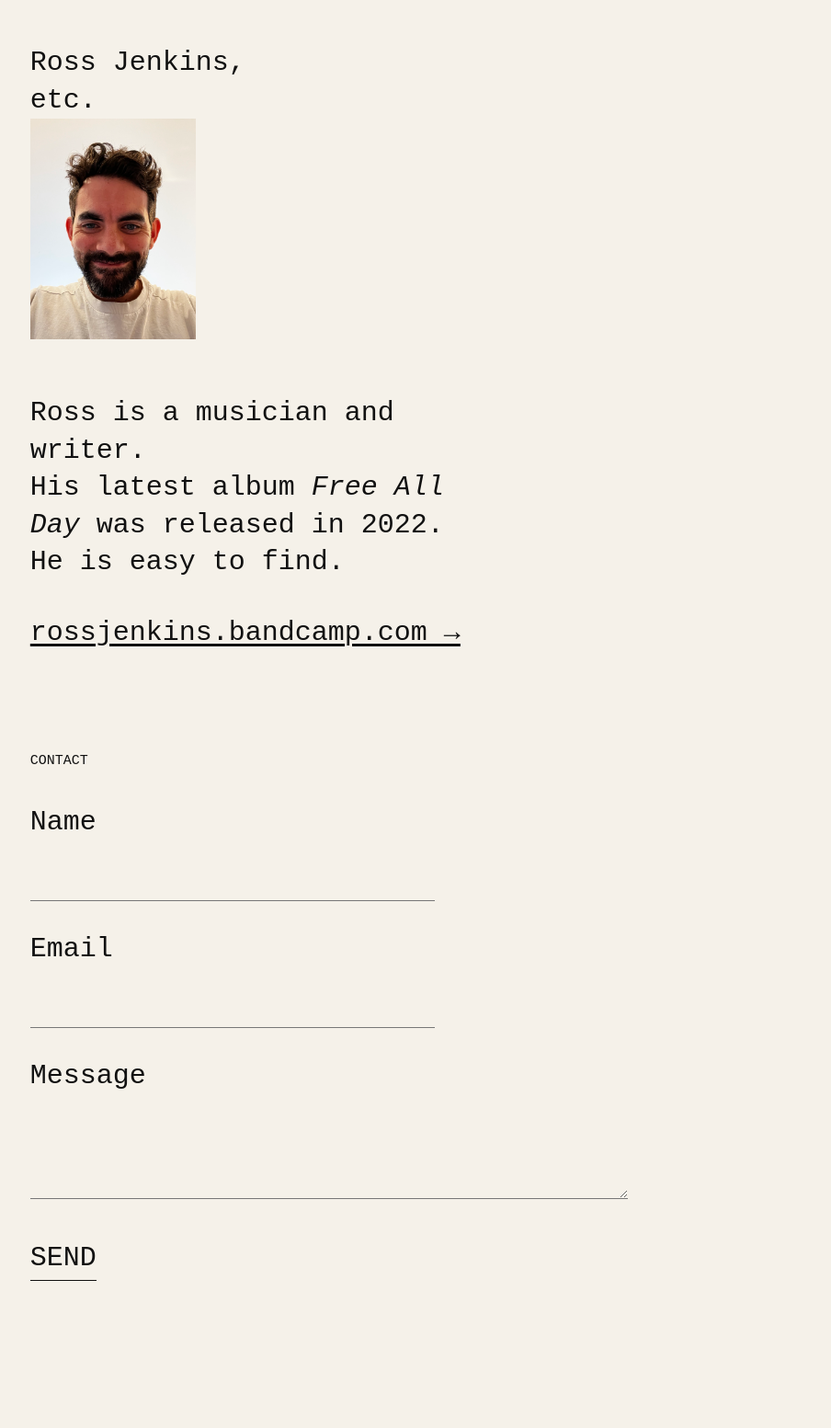
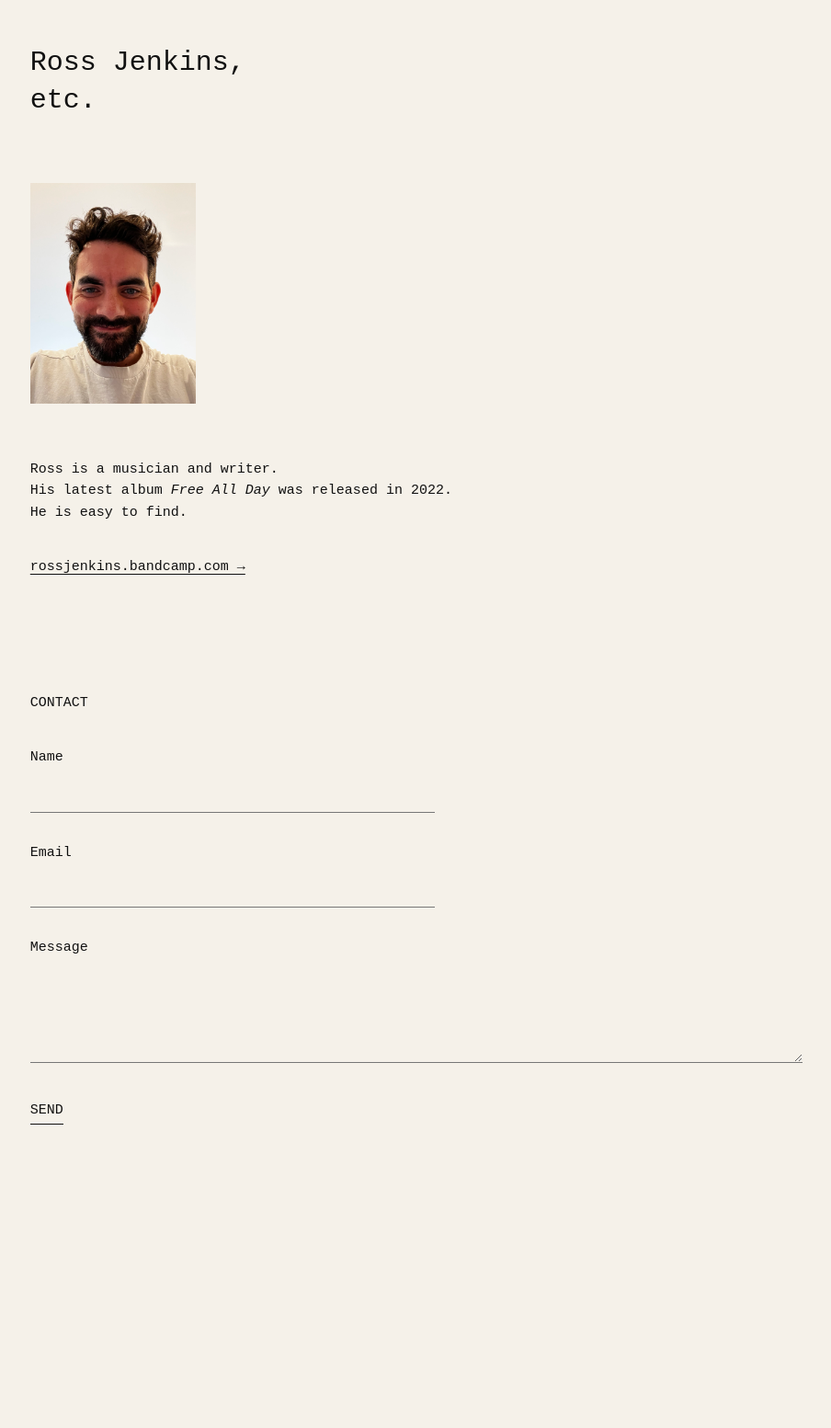
Before and after one commit to rjenkins-1/website, a Jekyll site: the page built from index.md, in a window 1280 px wide. Shown: the whole page at 92% size, without its empty margins (44-948 px from the left). Built offline with Jekyll 4.4.1, drawn with Linux system fonts in a browser that asks for light colours; after the commit the page ends 1313 px from its top, so only the background shows below that.

```diff
--- a/index.md
+++ b/index.md
@@ -3,7 +3,7 @@ layout: default
 title: Ross Jenkins
 ---
 
-<h1>Ross Jenkins,<br>etc.
+<h1>Ross Jenkins,<br>etc.</h1>
 
 <figure>
   <img src="{{ '/assets/ross.jpg' | relative_url }}" alt="Portrait of Ross Jenkins">
```
